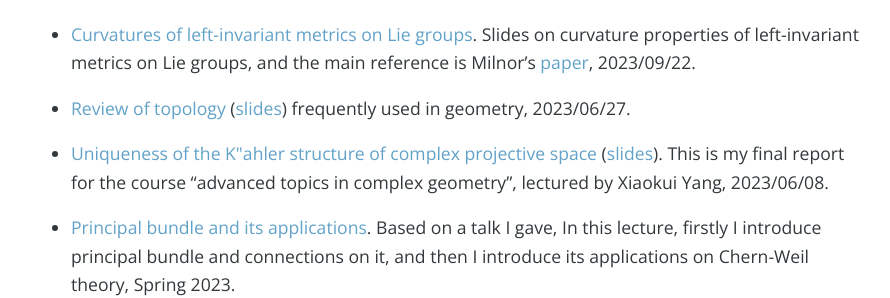
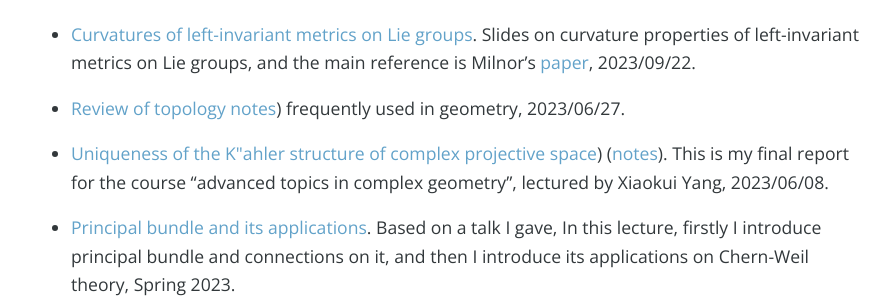
Before and after one commit to bowenl-math/bowenl-math.github.io, a Jekyll site: the page built from index.md, in a window 1280 px wide and 900 px high, scrolled down 917 px. Shown: the part 164-462 px from the top of the window, without its empty margins (193-1083 px from the left). Built offline with Jekyll 4.4.1, drawn with Linux system fonts in a browser that asks for light colours; nearby versions of some CDN libraries; our own code applies the rules of GitHub Pages for plain Markdown files; the list of posts is cut into pages by our own code; comment, search, counter and statistics services are not loaded.

Commit message:
Update index.md

```diff
--- a/index.md
+++ b/index.md
@@ -17,9 +17,9 @@ My email is liubw22 [at] mails.tsinghua.edu.cn, and my workstation is S103 at C7
 
 * [Curvatures of left-invariant metrics on Lie groups](notes/personal notes/Curvatures_of_Lie_group.pdf). Slides on curvature properties of left-invariant metrics on Lie groups, and the main reference is Milnor’s [paper](https://mathscinet.ams.org/mathscinet/article?mr=0425012), 2023/09/22.
 
-* [Review of topology](notes/personal notes/Review_of_topology/note.pdf) ([slides](notes/personal notes/Review_of_topology/slides.pdf)) frequently used in geometry, 2023/06/27.
+* [Review of topology](notes/personal notes/Review_of_topology/note.pdf) [notes](notes/personal notes/Review_of_topology/slides.pdf))  frequently used in geometry, 2023/06/27.
 
-* [Uniqueness of the K\"ahler structure of complex projective space](notes/personal notes/Uniqueness_CPn/note.pdf) ([slides](notes/personal notes/Uniqueness_CPn/slides.pdf)). This is my final report for the course “advanced topics in complex geometry”, lectured by Xiaokui Yang, 2023/06/08.
+* [Uniqueness of the K\"ahler structure of complex projective space](notes/personal notes/Uniqueness_CPn/slides.pdf)) ([notes](notes/personal notes/Uniqueness_CPn/note.pdf)). This is my final report for the course “advanced topics in complex geometry”, lectured by Xiaokui Yang, 2023/06/08.
 
 * [Principal bundle and its applications](notes/2023Spring/geometry_of_principal_bundle.pdf). Based on a talk I gave, In this lecture, firstly I introduce principal bundle and connections on it, and then I introduce its applications on Chern-Weil theory, Spring 2023.
 
```
